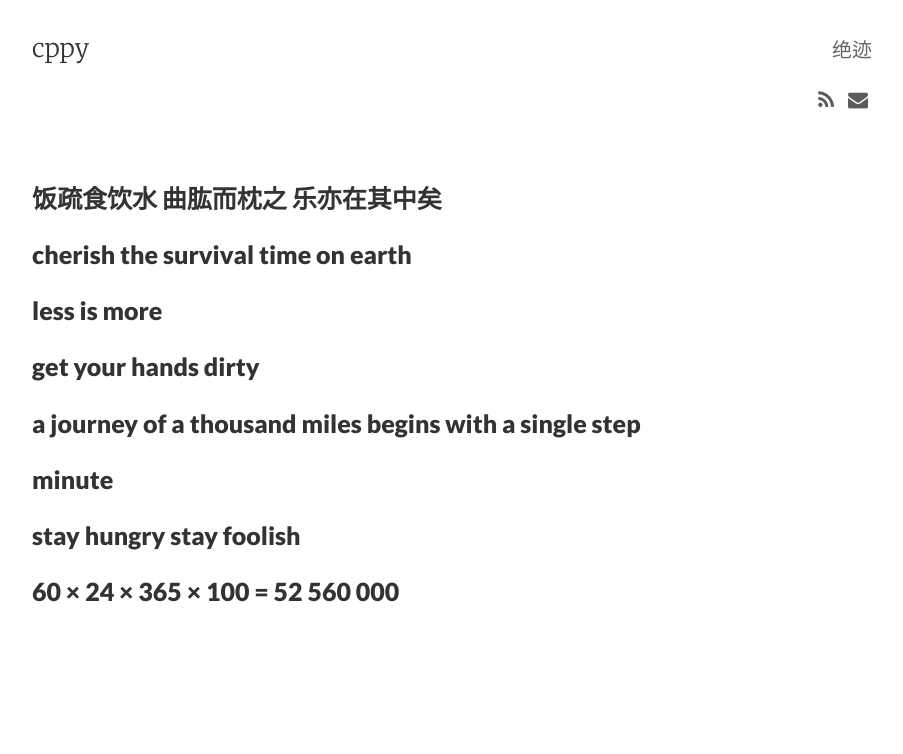
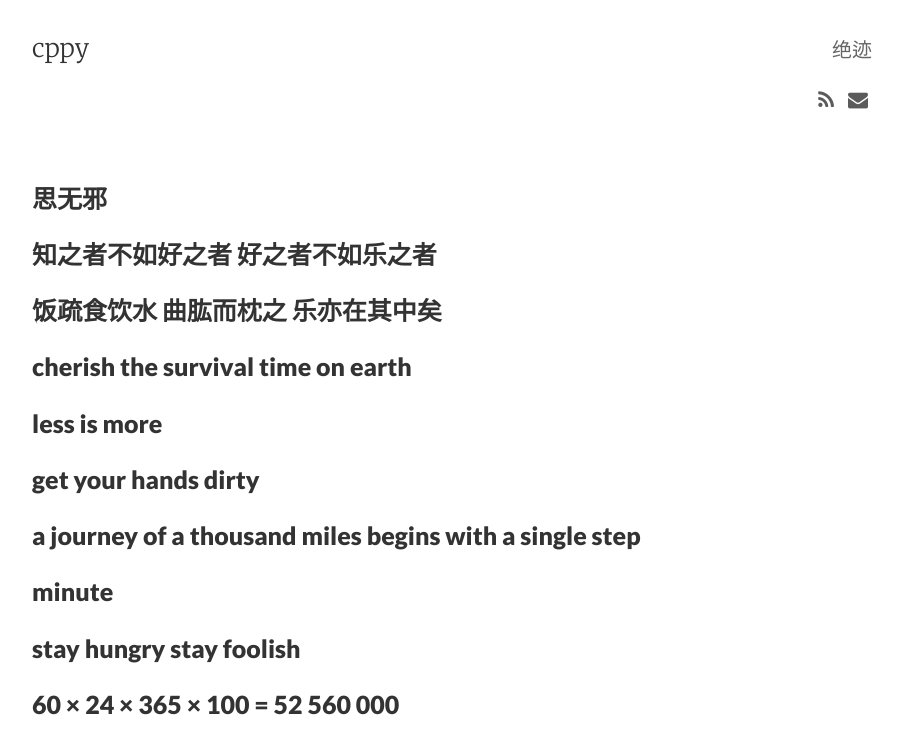
Before and after one commit to cppy/cppy.github.io, a Jekyll site: the page built from about.md, in a window 1280 px wide. Shown: the top 754 px of the page, without its empty margins (188-1091 px from the left). Built offline with Jekyll 4.4.1, drawn with Linux system fonts in a browser that asks for light colours; nearby versions of some CDN libraries.

Commit message:
Update about.md

```diff
--- a/about.md
+++ b/about.md
@@ -4,6 +4,10 @@ title:  绝迹
 permalink: /about/
 tags: about
 ---
+### 思无邪
+
+### 知之者不如好之者 好之者不如乐之者
+
 ### 饭疏食饮水 曲肱而枕之 乐亦在其中矣
 
 ### cherish the survival time on earth
```
